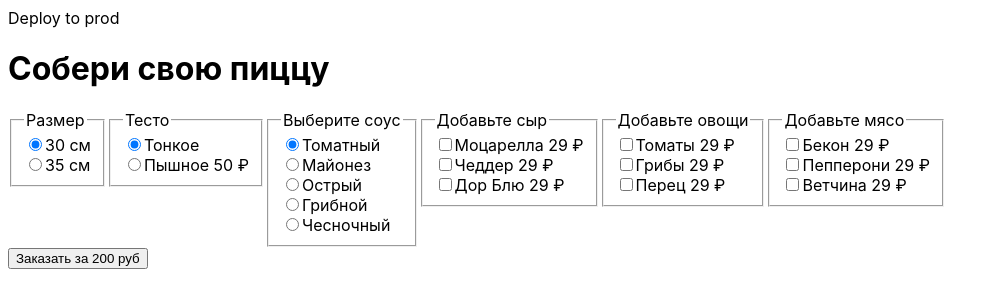
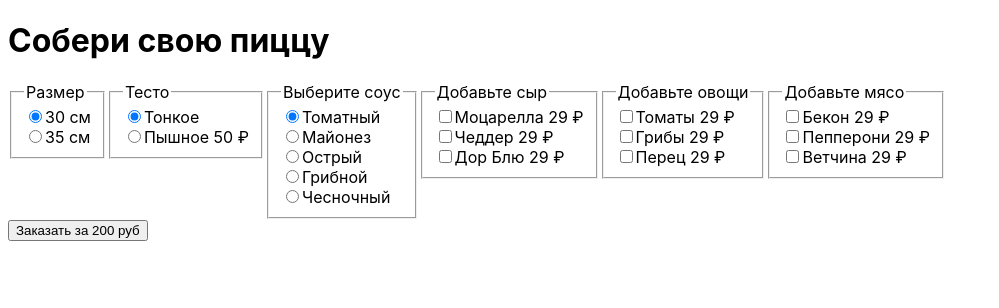
Before and after one commit to call007/artem-pizza, a React (Create React App) app: page / in a window 1280 px wide. Shown: the top 308 px of the page, without its empty margins (0-999 px from the left). Built offline with nearby package versions, Linux system fonts and the light colour scheme.

Commit message:
feat: Deploy to prod

```diff
--- a/src/App.tsx
+++ b/src/App.tsx
@@ -3,7 +3,6 @@ import { PizzaConfigurator } from "./PizzaConfigurator";
 function App() {
   return (
     <div className="App">
-      Deploy to prod
       <PizzaConfigurator />
     </div>
   );
```
